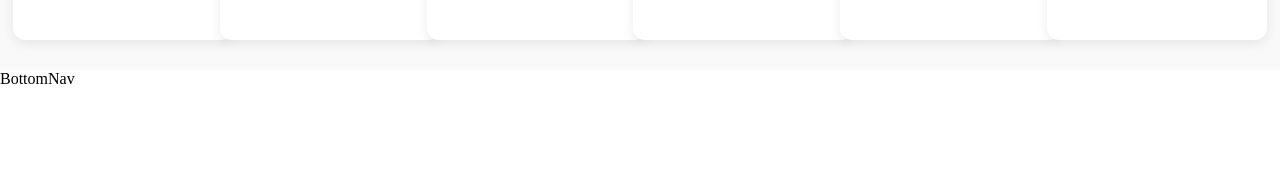
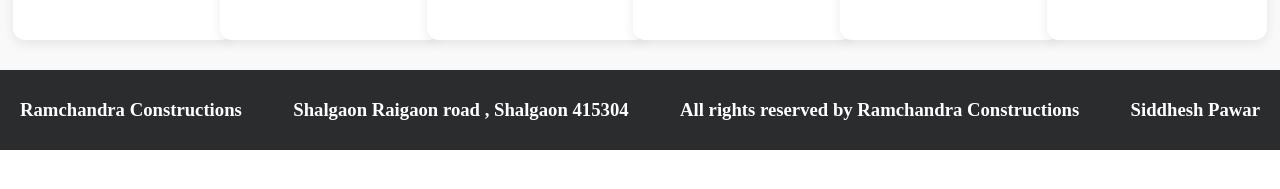
Before and after one commit to Digvijaykarande/Ramchandrs-constructions, a React (Vite) app in the folder my-react-app/: page /categories in a window 1280 px wide. Shown: the part 359-548 px from the top of the page. Built offline with nearby package versions, Linux system fonts and the light colour scheme.

Commit message:
small changes

```diff
--- a/my-react-app/src/components/organisms/BottomNav.jsx
+++ b/my-react-app/src/components/organisms/BottomNav.jsx
@@ -2,7 +2,14 @@ import React from 'react'
 
 function BottomNav() {
   return (
-    <div>BottomNav</div>
+    <>
+    <div className='bottom-nav' style={{display:"flex", justifyContent:"space-between", padding:"10px 20px",color:"white", backgroundColor:"#2b2c2dff"}}>
+      <h3>Ramchandra Constructions </h3>
+      <h3>Shalgaon Raigaon road , Shalgaon 415304</h3>
+      <h3>All rights reserved by Ramchandra Constructions</h3>
+      <h3>Siddhesh Pawar</h3>
+    </div>
+    </>
   )
 }
 
--- a/my-react-app/src/features/catalog/pages/CategoryPage.jsx
+++ b/my-react-app/src/features/catalog/pages/CategoryPage.jsx
@@ -2,12 +2,12 @@ import React from "react";
 import "../../../styles/CategoriesPage.css";
 
 const categories = [
-  { name: "Cement", img: "https://img.icons8.com/ios-filled/100/000000/concrete-truck.png" },
-  { name: "Steel & Iron", img: "https://img.icons8.com/ios-filled/100/000000/steel.png" },
+  { name: "Cement", img: "https://img.icons8.com/?size=100&id=sGNseKBhSubP&format=png&color=000000" },
+  { name: "Steel & Iron", img: "https://img.icons8.com/?size=100&id=DzecD3VlJ1E6&format=png&color=000000" },
   { name: "Bricks & Blocks", img: "https://img.icons8.com/ios-filled/100/000000/brick-wall.png" },
   { name: "Hardware Tools", img: "https://img.icons8.com/ios-filled/100/000000/hammer.png" },
-  { name: "Safety Equipment", img: "https://img.icons8.com/ios-filled/100/000000/safety-helmet.png" },
-  { name: "Machinery Rental", img: "https://img.icons8.com/ios-filled/100/000000/excavator.png" },
+  { name: "Safety Equipment", img: "https://img.icons8.com/?size=100&id=wD6ehg7PoV8r&format=png&color=000000" },
+  { name: "Machinery Rental", img: "https://img.icons8.com/?size=100&id=q4C3TMQi3boG&format=png&color=000000" },
 ];
 
 function CategoriesPage() {
```
